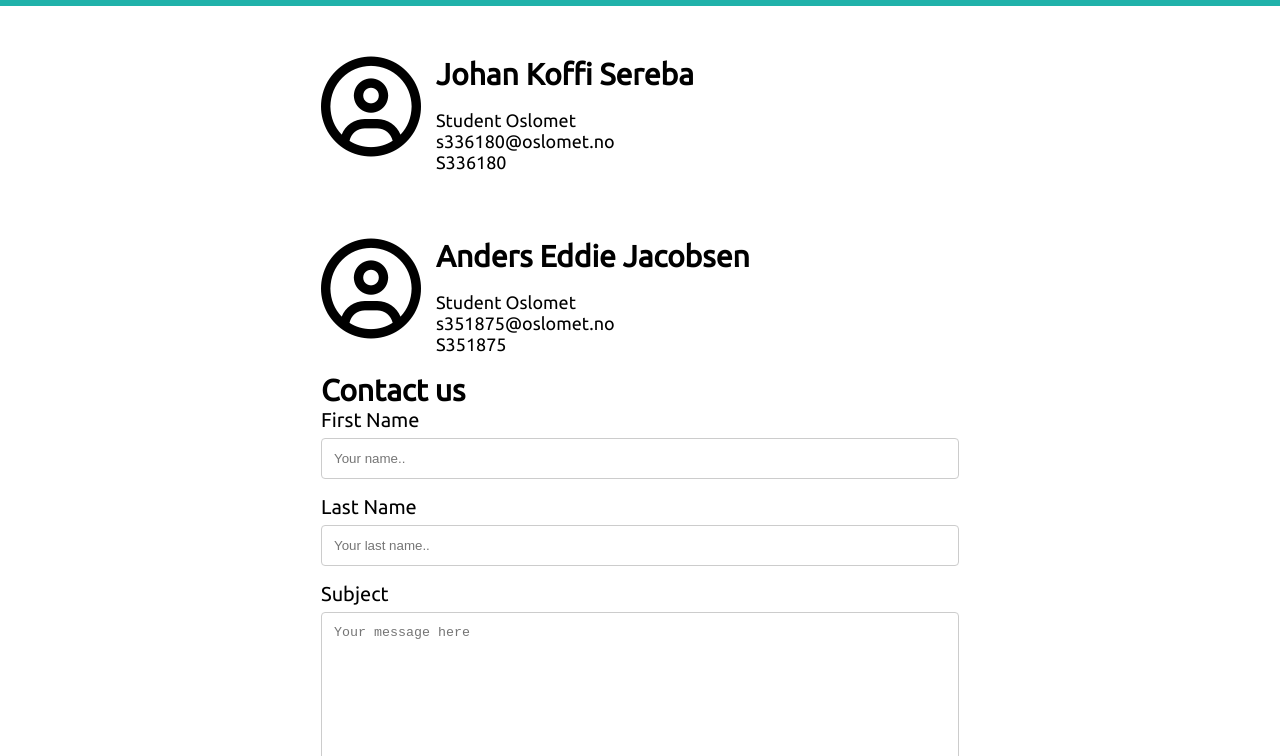
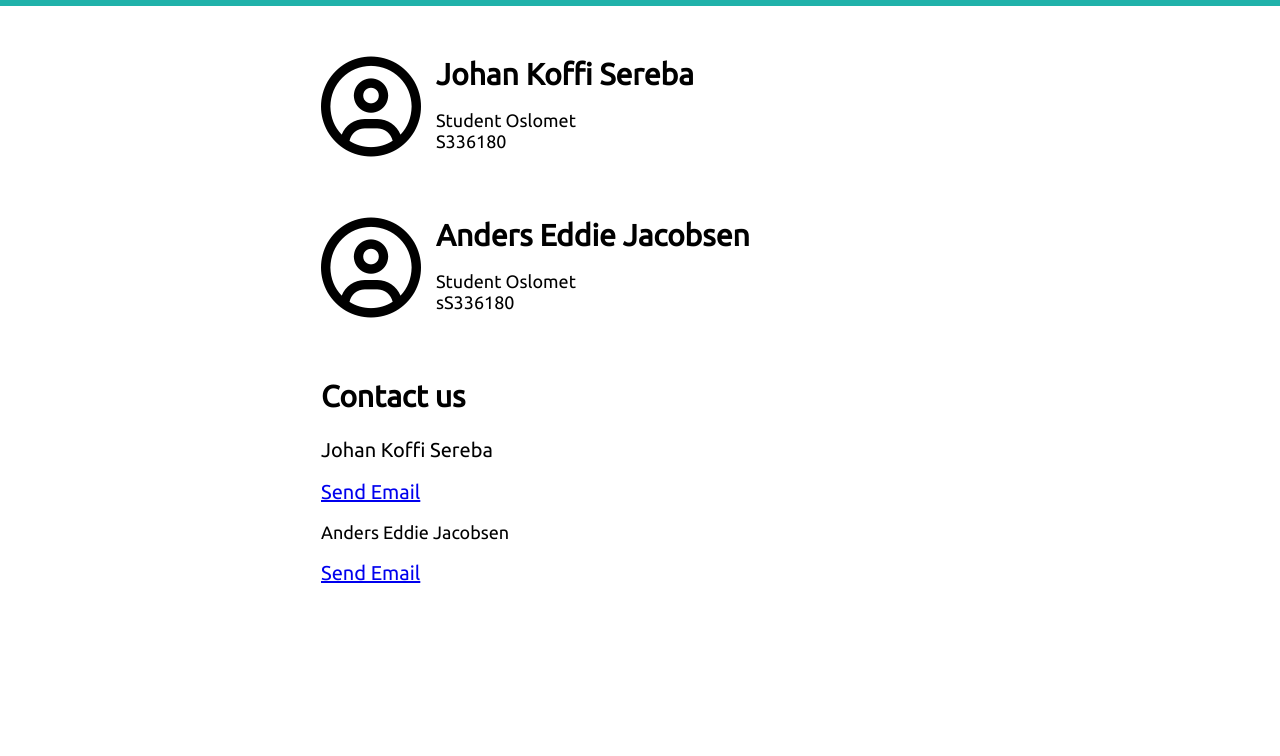
Before and after one commit to AndersEddieJacobsen/Snowball, a plain HTML site: page contact.html in a window 1280 px wide. Shown: the part 44-800 px from the top of the page. Drawn offline with Linux system fonts and the light colour scheme.

Commit message:
Add files via upload

```diff
--- a/contact.html
+++ b/contact.html
@@ -36,32 +36,23 @@
     <div class="col-3"></div>
 
     <div id="aboutUsMobil" class="col-6 contact">
-        <!-- Image source: fontawsome.com -->
         <i title="User icon" class="far fa-user-circle brukerIkon"></i>
         <h1>Johan Koffi Sereba</h1>
-        <p>Student Oslomet<br>s336180@oslomet.no<br>S336180</p>
+        <p>Student Oslomet<br>S336180</p>
         <br><br>
-        <!-- Image source: fontawsome.com -->
         <i title="User icon" class="far fa-user-circle brukerIkon2"></i>
         <h1>Anders Eddie Jacobsen</h1>
-        <p>Student Oslomet<br>s351875@oslomet.no<br>S351875</p>
+        <p>Student Oslomet<br>sS336180</p><br><br>
 
-        <!-- Contact form. Code source https://www.w3schools.com/howto/howto_css_contact_form.asp -->
     <div id="contact">
         <h1>Contact us</h1>
-        <form action="message.html">
 
-                <label for="fname">First Name</label>
-                <input type="text" id="fname" name="firstname" placeholder="Your name..">
+            <br>
+            Johan Koffi Sereba</p><a href="mailto:s336180@oslomet.no">Send Email</a>
+        <p>Anders Eddie Jacobsen</p>
+        <a href="mailto:s351875@oslomet.no">Send Email</a>
 
-                <label for="lname">Last Name</label>
-                <input type="text" id="lname" name="lastname" placeholder="Your last name..">
 
-                <label for="subject">Subject</label>
-                <textarea id="subject" name="subject" placeholder="Your message here" style="height:200px"></textarea>
-                <input type="submit" value="Submit">
-
-            </form>
         </div>
     </div>
     <div class="col-3"></div>
```
